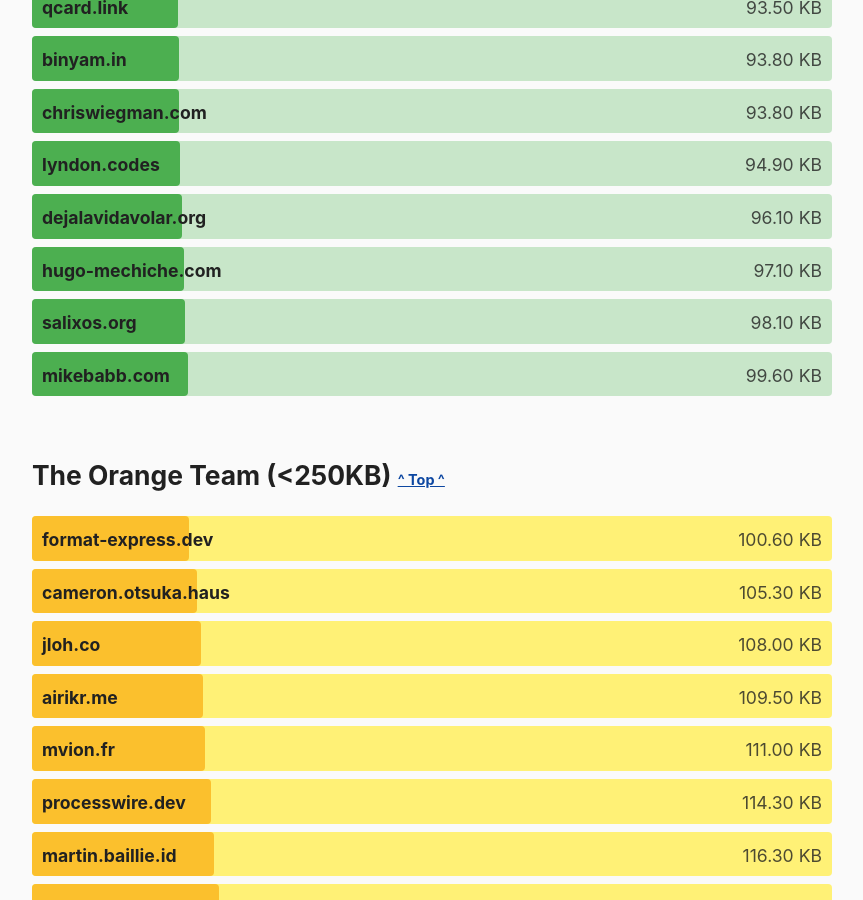
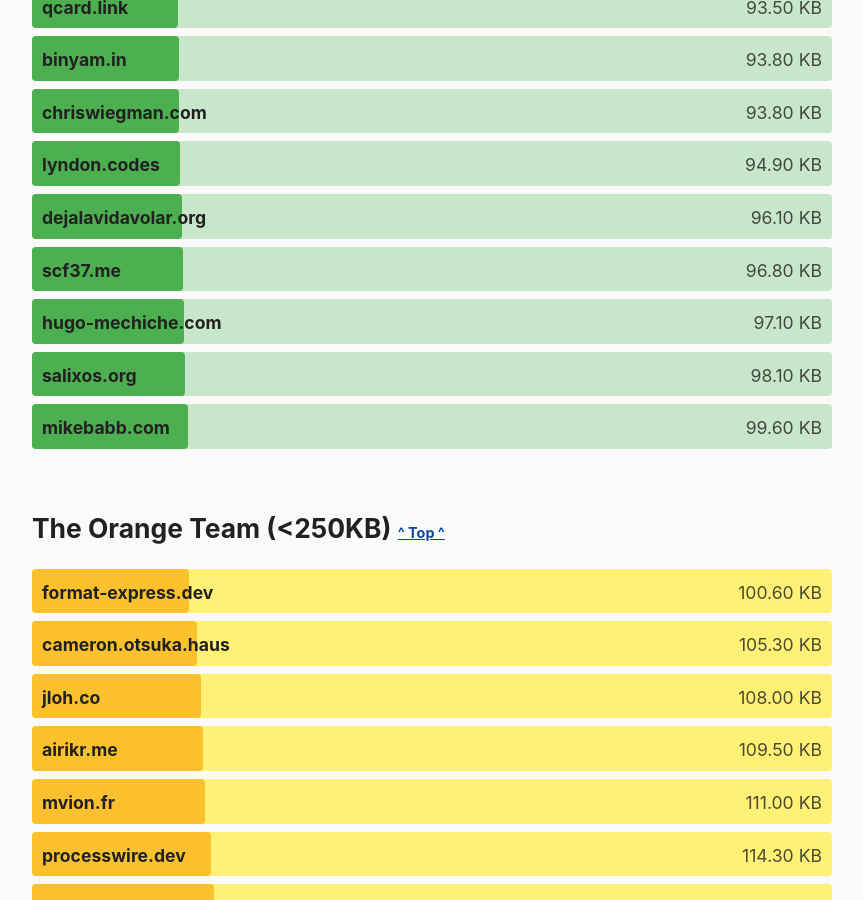
Before and after one commit to kevquirk/512kb.club, a Jekyll site: the page built from index.md, in a window 1280 px wide and 900 px high, scrolled down 9949 px. Shown: the whole window, without its empty margins (208-1071 px from the left). Built offline with Jekyll 4.4.1, drawn with Linux system fonts in a browser that asks for light colours.

Commit message:
Update sites.yml

```diff
--- a/_data/sites.yml
+++ b/_data/sites.yml
@@ -1437,3 +1437,8 @@
   url: https://zwieratko.sk/
   size: 27
   last_checked: 2021-05-18
+
+- domain: scf37.me
+  url: https://scf37.me/tools/base64-decoder/
+  size: 96.8
+  last_checked: 2021-07-14
```
